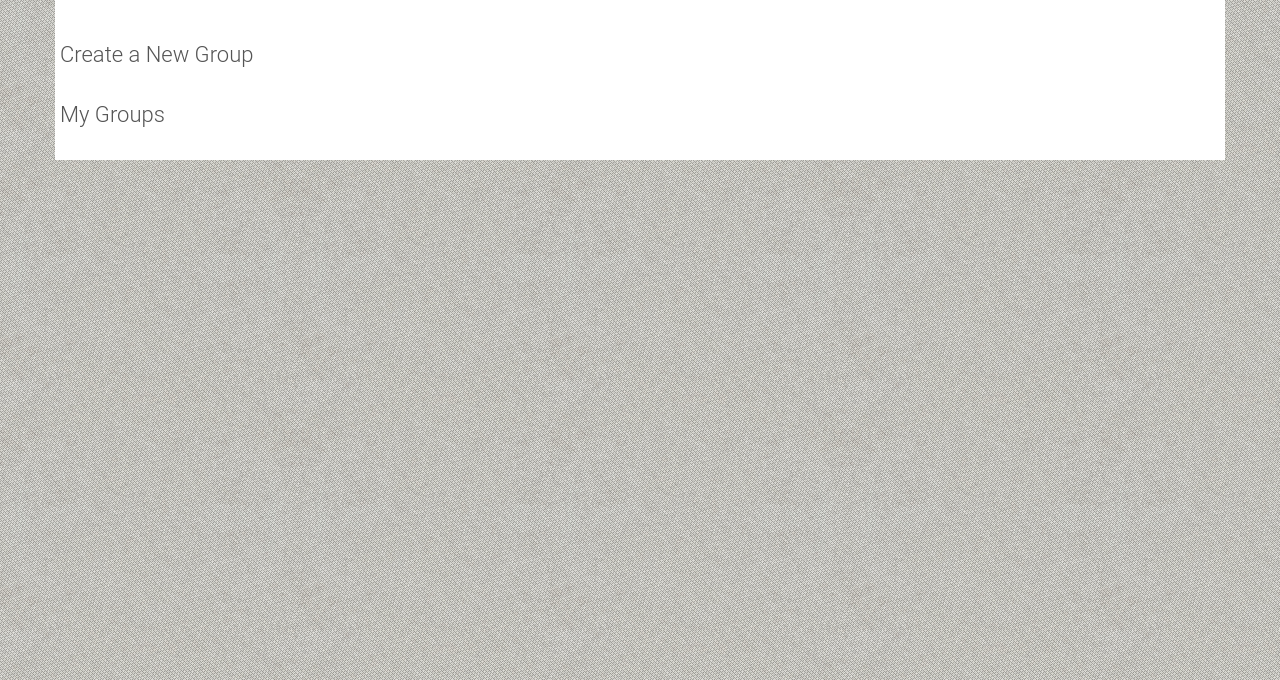
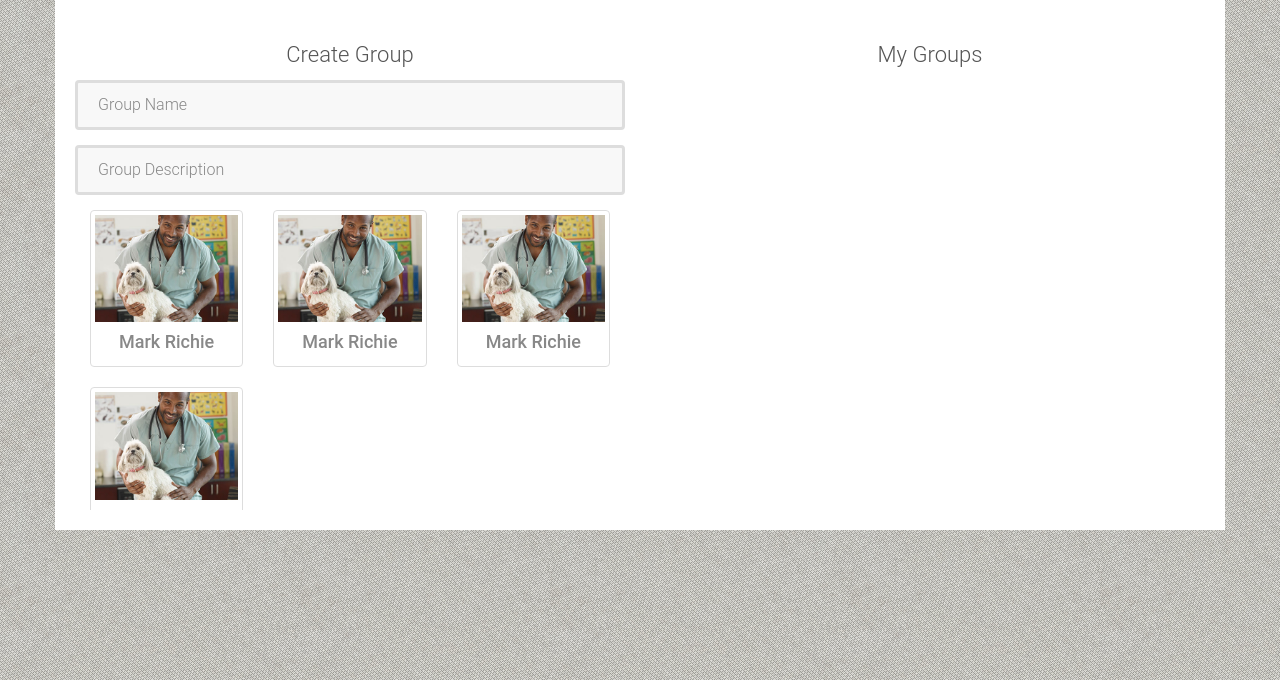
Before and after one commit to CharithPremalal/Notespace, a PHP site: page /groups.html in a window 1280 px wide. Shown: the part 120-800 px from the top of the page. Run offline with PHP 8.4, Linux system fonts and the light colour scheme.

Commit message:
commiting

```diff
--- a/css/style1.css
+++ b/css/style1.css
@@ -1,3 +1,23 @@
+div.scroll {
+    height: 300px;
+    overflow: scroll;
+}
+
+
+.top {
+  text-align: center;
+}
+
+.shadow {
+  box-shadow: 0px 0px 5px 0px;
+  padding-top: 10px;
+}
+
+h2, a{
+  color: #fff;
+}
+
+
 #test {
   left: 200px;
   top: 200px;
--- a/groups.html
+++ b/groups.html
@@ -30,17 +30,51 @@
   </header>
 
 <div class="container" id="main">
-  <div class="row text-left">
-  <h3>Create a New Group</h3>
+  <div class="row">
 
+  <div class="col-sm-6 col-md-6">
+      <h3>Create Group</h3>
+    <div class="form-group">
+        <input type="text" name="form-username" placeholder="Group Name" class="form-username form-control" id="#">
+      </div>
+    <div class="form-group">
+        <input type="text" name="form-username" placeholder="Group Description" class="form-username form-control" id="#">
+      </div>
+    <div class="scroll">
+      <div class="col-sm-6 col-md-4">
+            <div class="thumbnail">
+              <img src="images/grooming.jpg" alt="...">
+                <h4>Mark Richie</h4>
+            </div>
+          </div>
+          <div class="col-sm-6 col-md-4">
+                <div class="thumbnail">
+                  <img src="images/grooming.jpg" alt="...">
+                    <h4>Mark Richie</h4>
+                </div>
+              </div>
+              <div class="col-sm-6 col-md-4">
+                    <div class="thumbnail">
+                      <img src="images/grooming.jpg" alt="...">
+                        <h4>Mark Richie</h4>
+                    </div>
+                  </div>
+                  <div class="col-sm-6 col-md-4">
+                        <div class="thumbnail">
+                          <img src="images/grooming.jpg" alt="...">
+                            <h4>Mark Richie</h4>
+                        </div>
+                      </div>
+
+
+    </div>
   </div>
 
-  <div class="row text-left">
+  <div class="col-sm-6 col-md-6">
   <h3>My Groups</h3>
   </div>
 
-
-
+  </div>
 </div>
 
 
```
